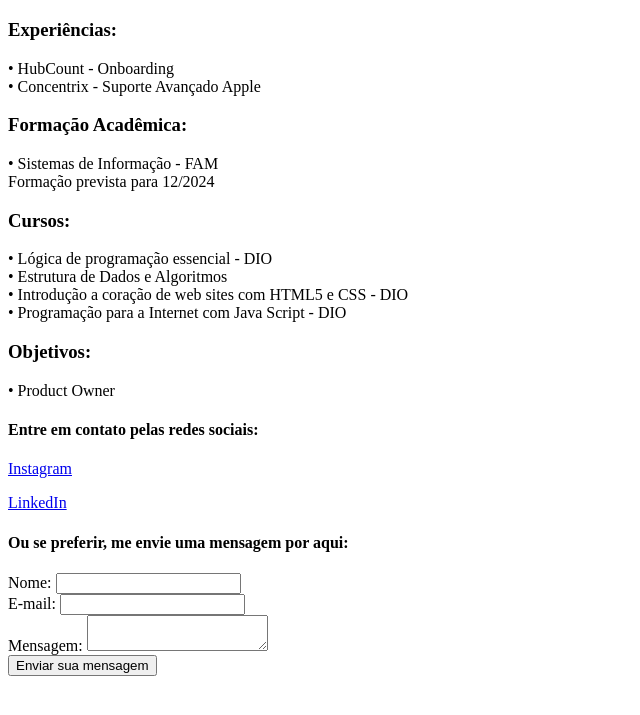
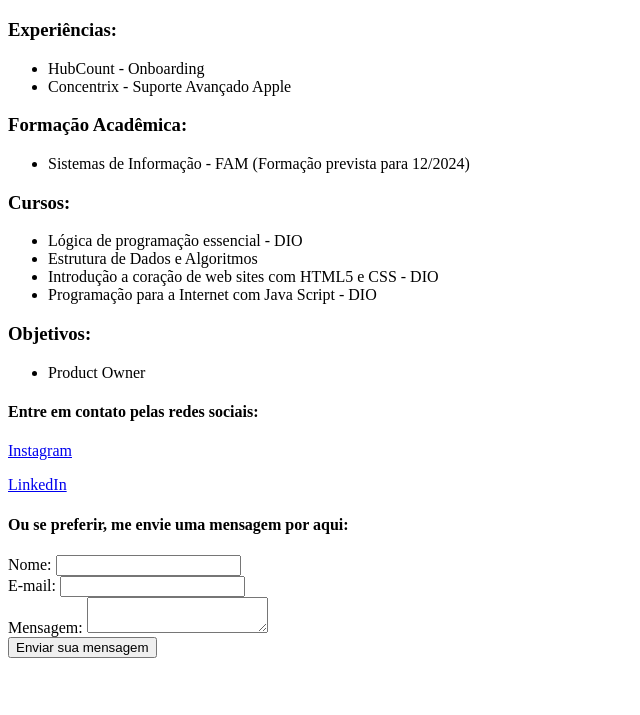
Before and after one commit to AlessandraAlmeida/PTH, a plain HTML site: page index.html in a window 1280 px wide. Shown: the part 61-776 px from the top of the page, without its empty margins (0-640 px from the left). Drawn offline with Linux system fonts and the light colour scheme.

Commit message:
Update index.html

```diff
--- a/index.html
+++ b/index.html
@@ -15,30 +15,38 @@
             Experiências:
         </h3>
         <p>
-            • HubCount - Onboarding
-            <br>• Concentrix - Suporte Avançado Apple
+            <ul>
+                <li>HubCount - Onboarding</li>
+                <li>Concentrix - Suporte Avançado Apple</li>
+            </ul>
         </p>
         <h3>
             Formação Acadêmica:
         </h3>
         <p>
-            • Sistemas de Informação - FAM
-            <br>Formação prevista para 12/2024
+            <ul>
+                <li>Sistemas de Informação - FAM (Formação prevista para 12/2024)</li>
+            </ul>
+
         </p>
         <h3>
             Cursos:
         </h3>
         <p>
-            • Lógica de programação essencial - DIO
-            <br>• Estrutura de Dados e Algoritmos
-            <br>• Introdução a coração de web sites com HTML5 e CSS - DIO
-            <br>• Programação para a Internet com Java Script - DIO
+            <ul>
+                <li>Lógica de programação essencial - DIO</li>
+                <li>Estrutura de Dados e Algoritmos</li>
+                <li>Introdução a coração de web sites com HTML5 e CSS - DIO</li>
+                <li>Programação para a Internet com Java Script - DIO</li>
+            </ul>
         </p>
         <h3>
             Objetivos:
         </h3>
         <p>
-            • Product Owner
+            <ul>
+                <li>Product Owner</li>
+            </ul>
         </p>
         <h3>
     </div>
```
